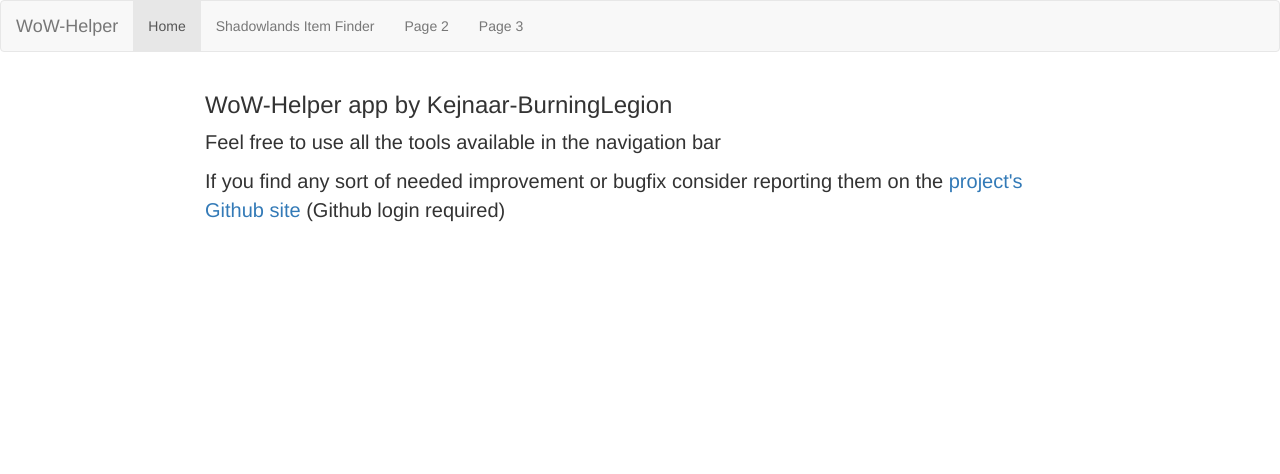
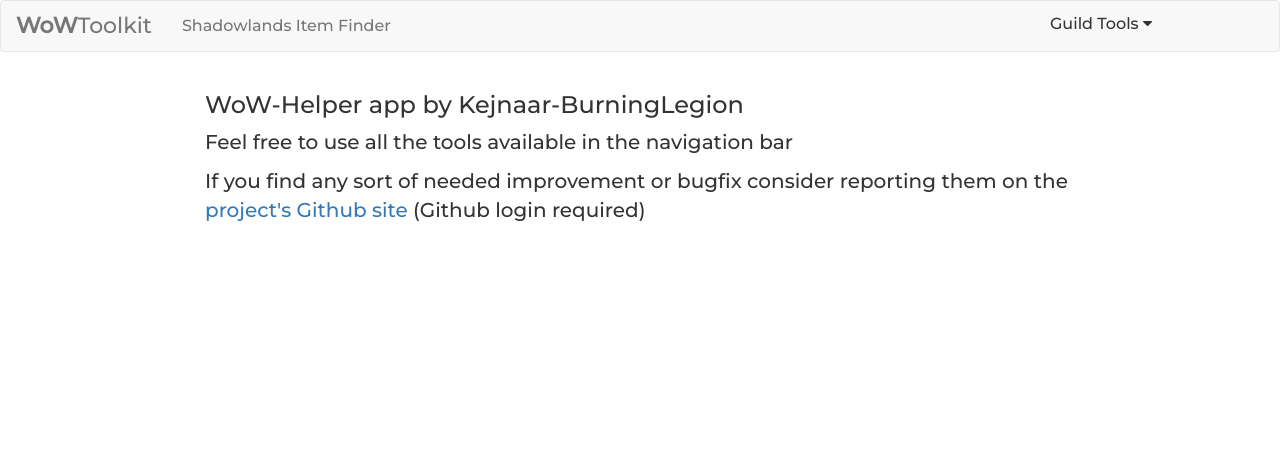
Before and after one commit to bartoszkonarski/wow-helper, a Django app: page / in a window 1280 px wide. Shown: the top 474 px of the page. Run offline with Django 3.2, Linux system fonts and the light colour scheme; some libraries are stand-ins or nearby versions.

Commit message:
frontend navbar changes

```diff
--- a/navbarpages/static/style.css
+++ b/navbarpages/static/style.css
@@ -5,7 +5,8 @@ html {
   min-height: 100%;
 }
 body {
-
+  font-size: 16px;
+  font-family: 'Montserrat', sans-serif;
   margin-bottom: 60px; /* Margin bottom by footer height */
 }
 .container a {
@@ -44,3 +45,66 @@ body {
   max-height: 1080px;
   background-image: url("https://images.blz-contentstack.com/v3/assets/blt3452e3b114fab0cd/blt0a70f219593379ea/5dbb292924642a3b8da56e09/Wallpaper_1920x1080_-_Cinematic_1.jpg");
 }*/
+#logo{
+  font-size: 22px;
+  font-weight: 800;
+}
+#logo span{
+  font-family: 'Montserrat', sans-serif;
+  font-weight: 300;
+}
+.dropdown {
+  min-width: 230px;
+  float: right;
+  overflow: hidden;
+}
+
+/* Dropdown button */
+.dropdown .dropbtn {
+  font-size: 16px;
+  border: none;
+  outline: none;
+  padding: 12px 16px;
+  background-color: inherit;
+  font-family: inherit; /* Important for vertical align on mobile phones */
+  margin: 0; /* Important for vertical align on mobile phones */
+}
+
+/* Add a red background color to navbar links on hover */
+.navbar a:hover, .dropdown:hover .dropbtn {
+  background-color: rgb(102, 102, 102);
+}
+
+/* Dropdown content (hidden by default) */
+.dropdown-content {
+  display: none;
+  position: fixed;
+  background-color: #f9f9f9;
+  max-width: 250px;
+  box-shadow: 0px 8px 16px 0px rgba(0,0,0,0.2);
+  z-index: 1;
+}
+
+/* Links inside the dropdown */
+.dropdown-content a {
+  float: none;
+  color: black;
+  padding: 12px 16px;
+  text-decoration: none;
+  display: block;
+  text-align: left;
+}
+
+/* Add a grey background color to dropdown links on hover */
+.dropdown-content a:hover {
+  background-color: #ddd;
+}
+
+/* Show the dropdown menu on hover */
+.dropdown:hover .dropdown-content {
+
+  display: block;
+}
+.navbar-header{
+  font-size: 16pt;
+}
--- a/navbarpages/templates/base.html
+++ b/navbarpages/templates/base.html
@@ -6,12 +6,16 @@
   <meta charset="utf-8">
   <meta name="viewport" content="width=device-width, initial-scale=1">
   <link rel="stylesheet" href="https://maxcdn.bootstrapcdn.com/bootstrap/3.4.1/css/bootstrap.min.css">
-  <link rel="stylesheet" type="text/css" href="{% static 'style.css' %}">
+
+  <link rel="preconnect" href="https://fonts.gstatic.com">
+  <link href="https://fonts.googleapis.com/css2?family=Montserrat:wght@500&display=swap" rel="stylesheet">
   <script src="https://ajax.googleapis.com/ajax/libs/jquery/3.5.1/jquery.min.js"></script>
   <script src="https://maxcdn.bootstrapcdn.com/bootstrap/3.4.1/js/bootstrap.min.js"></script>
   <script src=https://cdnjs.cloudflare.com/ajax/libs/datatables/1.10.20/js/jquery.dataTables.min.js></script>
   <script src=https://cdnjs.cloudflare.com/ajax/libs/datatables/1.10.20/js/dataTables.bootstrap.min.js></script>
+  <link rel="stylesheet" href="https://stackpath.bootstrapcdn.com/font-awesome/4.7.0/css/font-awesome.min.css">
   <script src="{% static 'itemfinder_dynamic_form.js' %}"></script>
+  <link rel="stylesheet" type="text/css" href="{% static 'style.css' %}">
   {% block extrajs %}
   {% endblock %}
 </head>
@@ -20,14 +24,19 @@
 <nav class="navbar navbar-default">
   <div class="container-fluid">
     <div class="navbar-header">
-      <a class="navbar-brand" href="#">WoW-Helper</a>
+      <a id='logo' href="{% url 'homepage' %}" class="navbar-brand">WoW<span>Toolkit</span></a>
     </div>
     <ul class="nav navbar-nav">
-      <li class="active"><a href="{% url 'homepage' %}">Home</a></li>
       <li><a href="{% url 'itemfinder' %}">Shadowlands Item Finder</a></li>
-      <li><a href="#">Page 2</a></li>
-      <li><a href="#">Page 3</a></li>
     </ul>
+    <div class="dropdown">
+      <button class="dropbtn">Guild Tools
+        <i class="fa fa-caret-down"></i>
+      </button>
+      <div class="dropdown-content">
+        <a href="#">Weekly Dungeon Check</a>
+      </div>
+  </div>
   </div>
 </nav>
 
```
Also changed, not shown: README.md.
